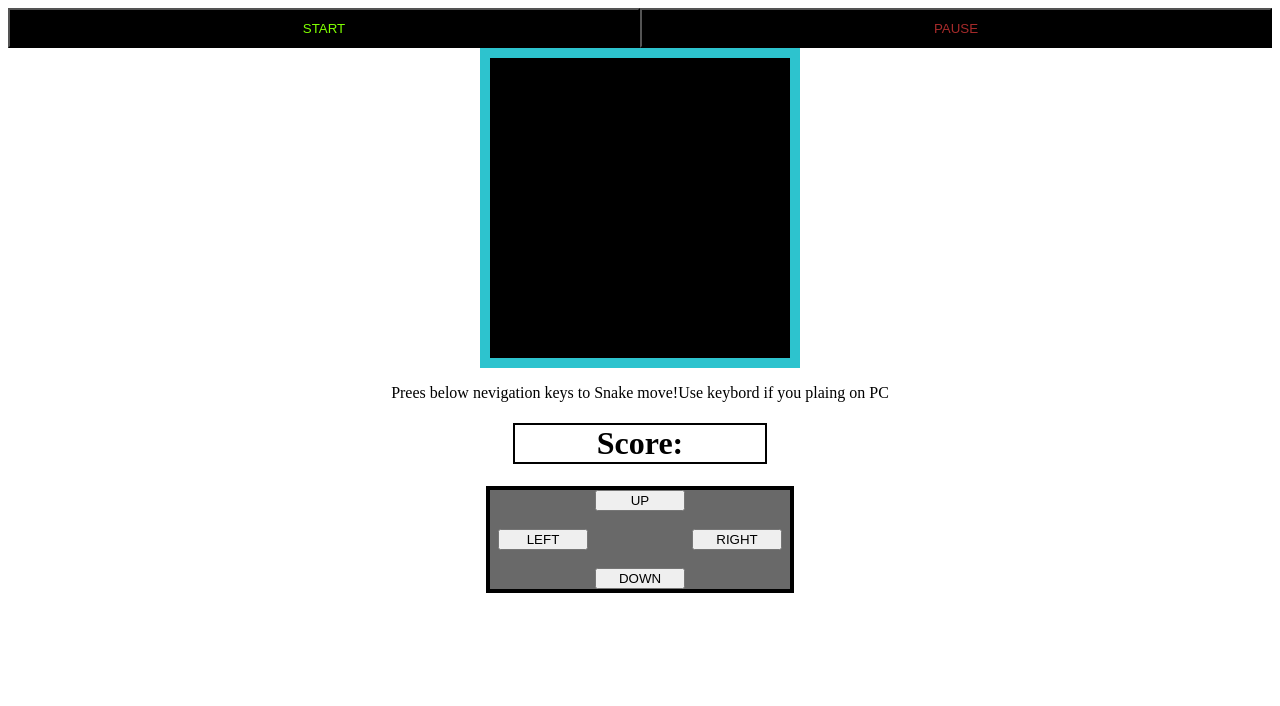
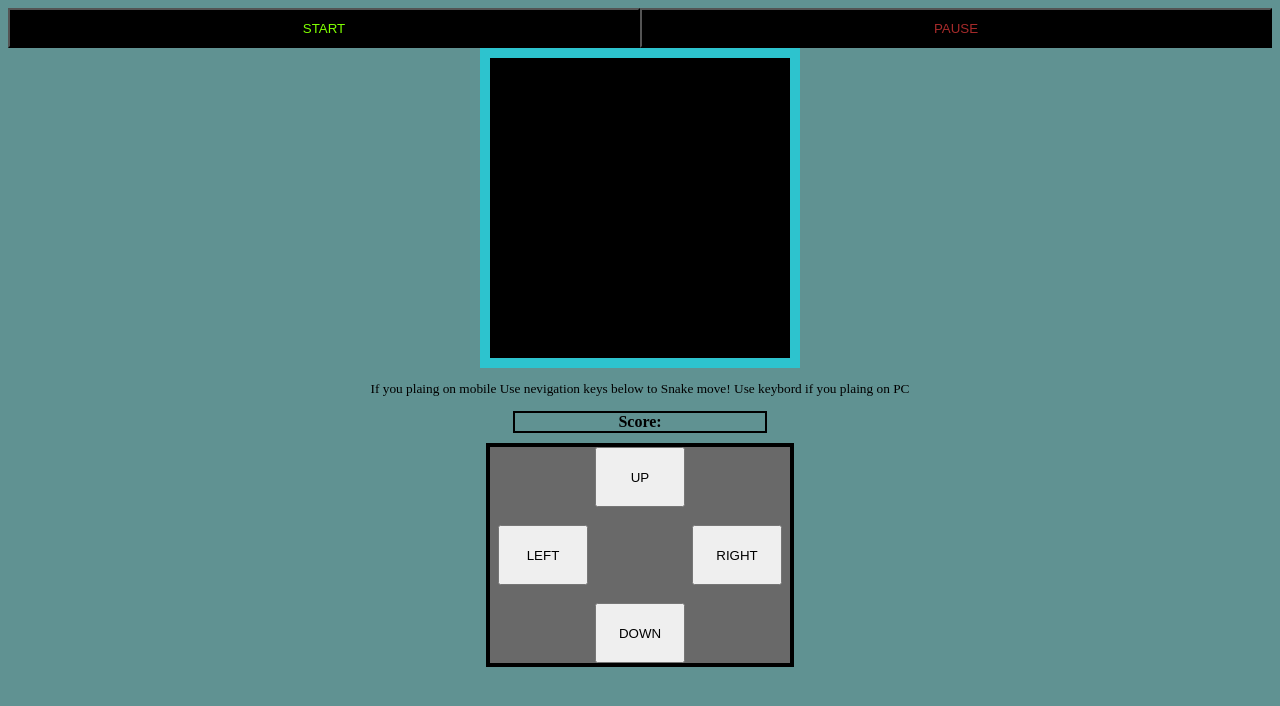
Before and after one commit to ImAbuSayed/SnakeGame, a plain HTML site: page index.html in a window 1280 px wide. Drawn offline with Linux system fonts and the light colour scheme.

Commit message:
add bg, fix latters, button

```diff
--- a/css/style.css
+++ b/css/style.css
@@ -1,22 +1,28 @@
+body{
+    background-color: rgb(96, 146, 146);
+}
+#note{
+    font-size: smaller;
+}
 #buttLeft{
     margin-right: 50px;
     width: 90px;
-    height: inherit;
+    height: 60px;
 }
 #buttRight{
     margin-left: 50px;
     width: 90px;
-    height: inherit;
+    height: 60px;
 }
 #buttUp{
 
     width: 90px;
-    height: inherit;
+    height: 60px;
 }
 #buttDown{
 
     width: 90px;
-    height: inherit;
+    height: 60px;
 }
 #arrowsbg{
     background-color: dimgray;
@@ -43,6 +49,7 @@
     justify-content: center;
     border: 2px solid;
     width: 250px;
+    font-size: medium;
 }
 
 #start{
--- a/index.html
+++ b/index.html
@@ -13,7 +13,7 @@
             <button id="start">Start</button>
             <button id="pause">Pause</button>
     </center>
-    <center><canvas id="canvas1" class="canvas1" width="300px" height="300px"></canvas><p>Prees below nevigation keys to Snake move!Use keybord if you plaing on PC</p></center>
+    <center><canvas id="canvas1" class="canvas1" width="300px" height="300px"></canvas><p id="note">If you plaing on mobile Use nevigation keys below to Snake move! Use keybord if you plaing on PC</p></center>
     <center>
         <div id="div1">
             <center>
```
